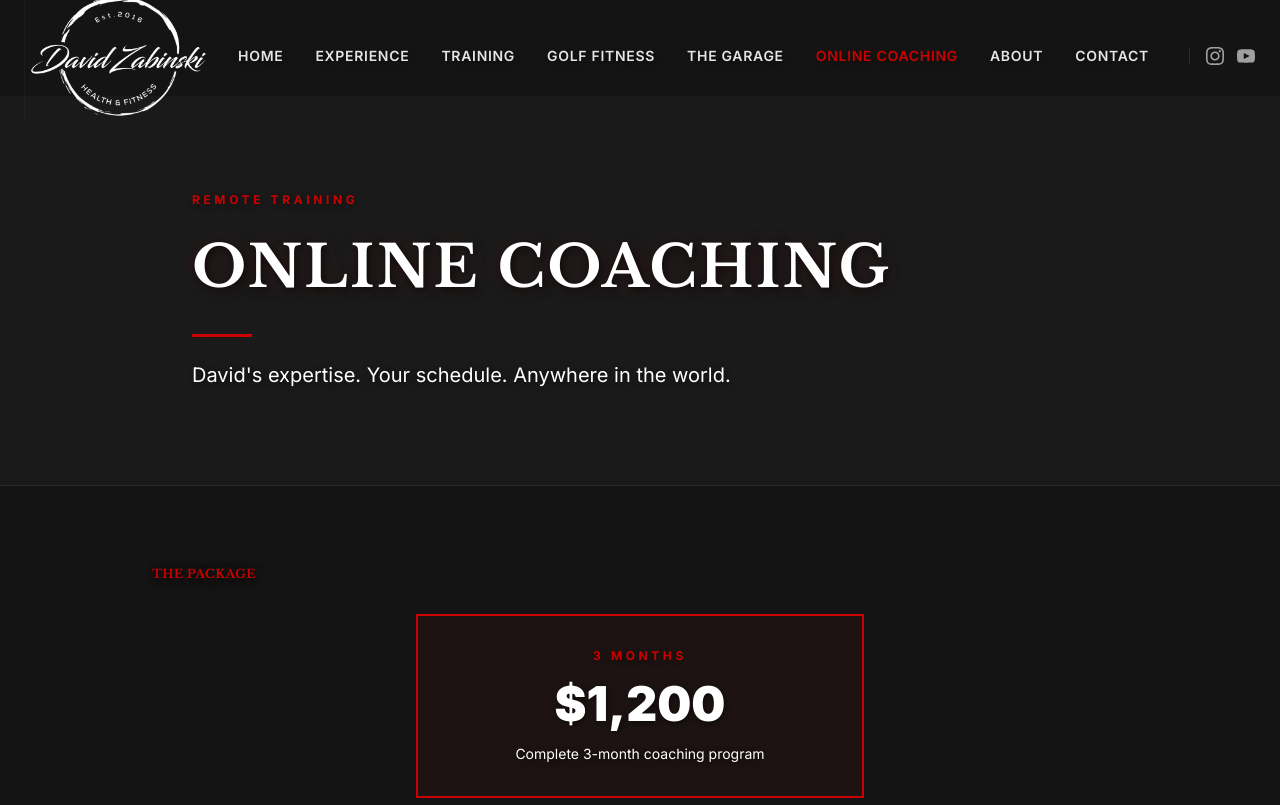
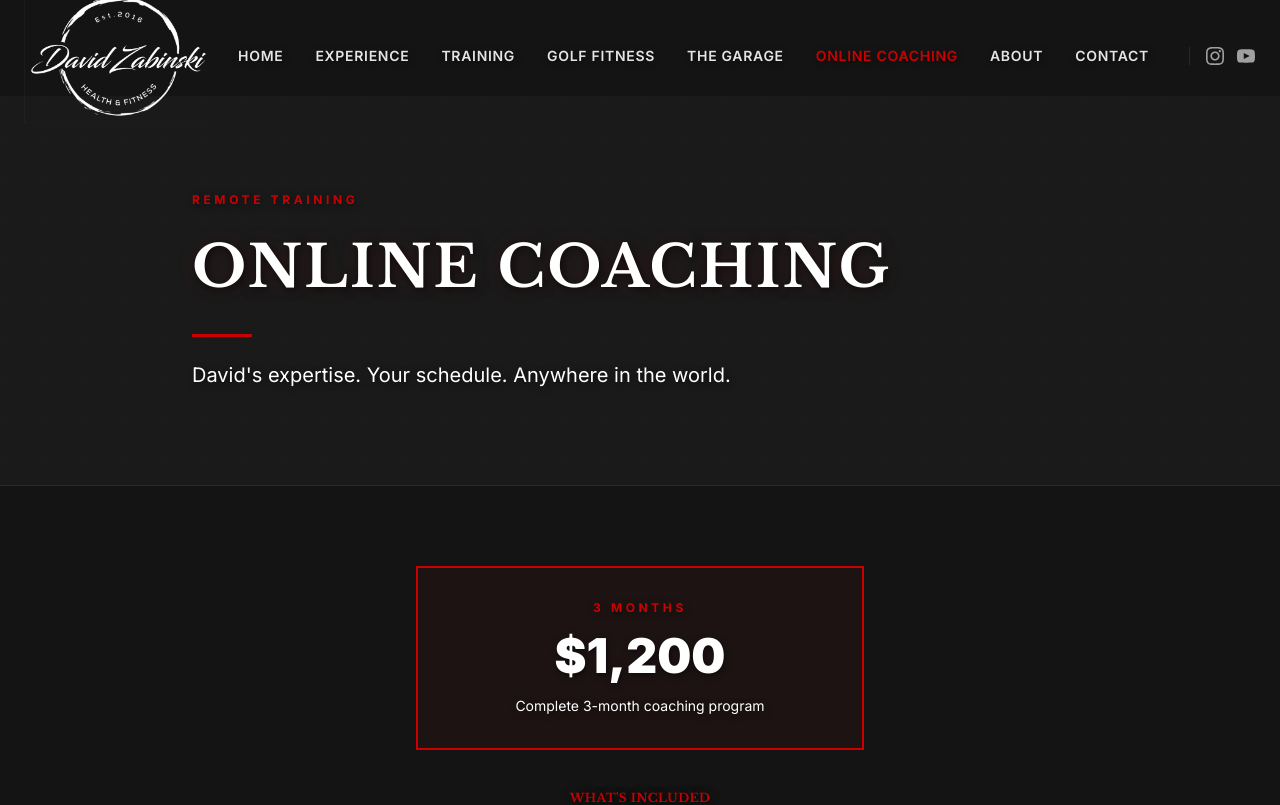
Before and after one commit to davidzabinskifitness/dzf-website, a Next.js app: page /online-coaching in a window 1280 px wide. Shown: the top 805 px of the page. Built offline with nearby package versions, Linux system fonts and the light colour scheme.

Commit message:
Online coaching: remove "The Package" heading

```diff
--- a/app/online-coaching/page.tsx
+++ b/app/online-coaching/page.tsx
@@ -51,10 +51,6 @@
       <div className="max-w-5xl mx-auto px-4 sm:px-6 py-20 space-y-16">
         {/* The Package — price + what's included, up front */}
         <section>
-          <h2 className="text-[#CC0000] text-xs font-bold tracking-[0.3em] uppercase mb-8">
-            The Package
-          </h2>
-
           {/* Price card */}
           <div className="max-w-md mx-auto mb-10">
             <div className="bg-[#CC0000]/5 border-2 border-[#CC0000] p-8 flex flex-col gap-4 text-center">
```
